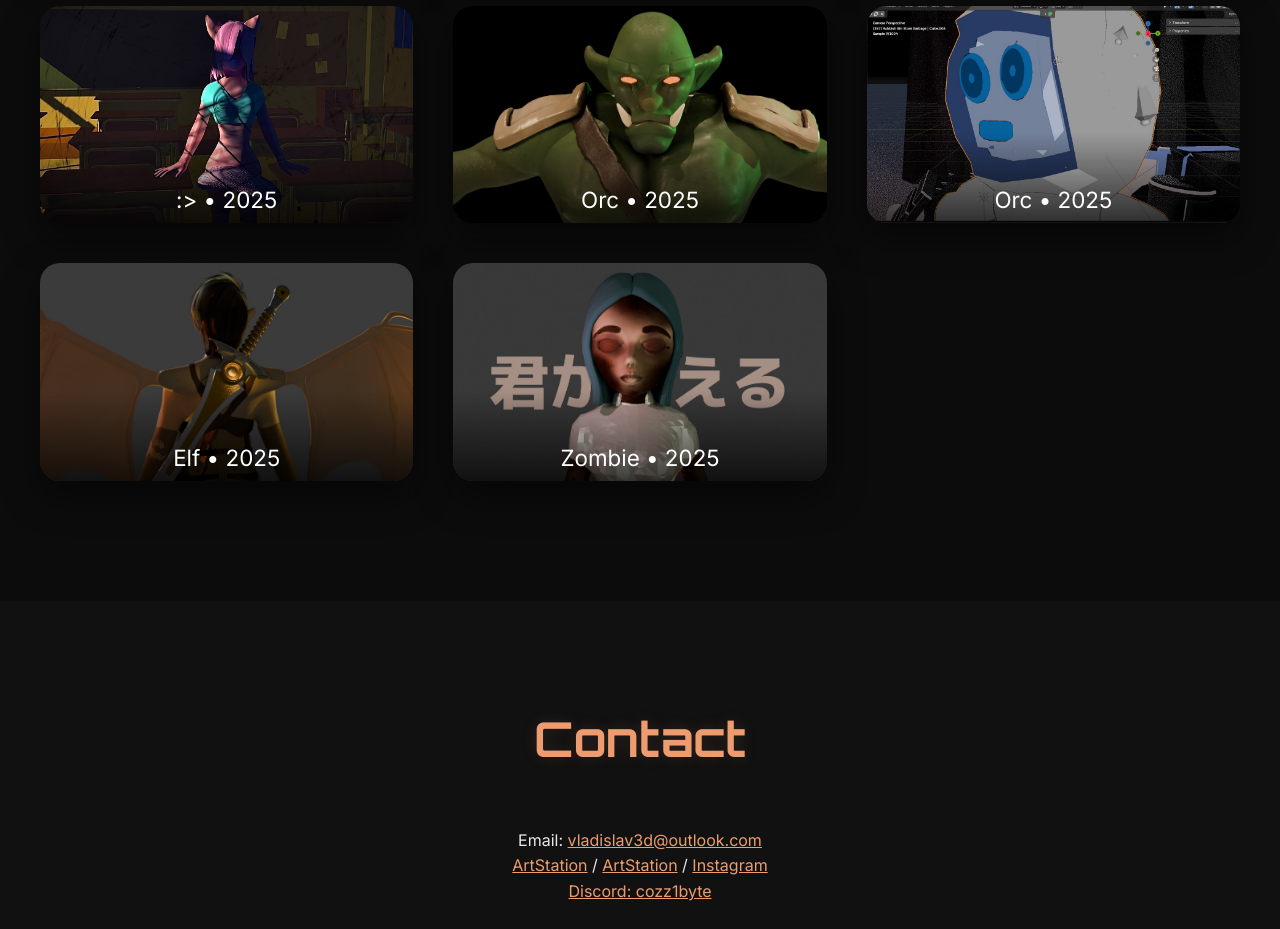
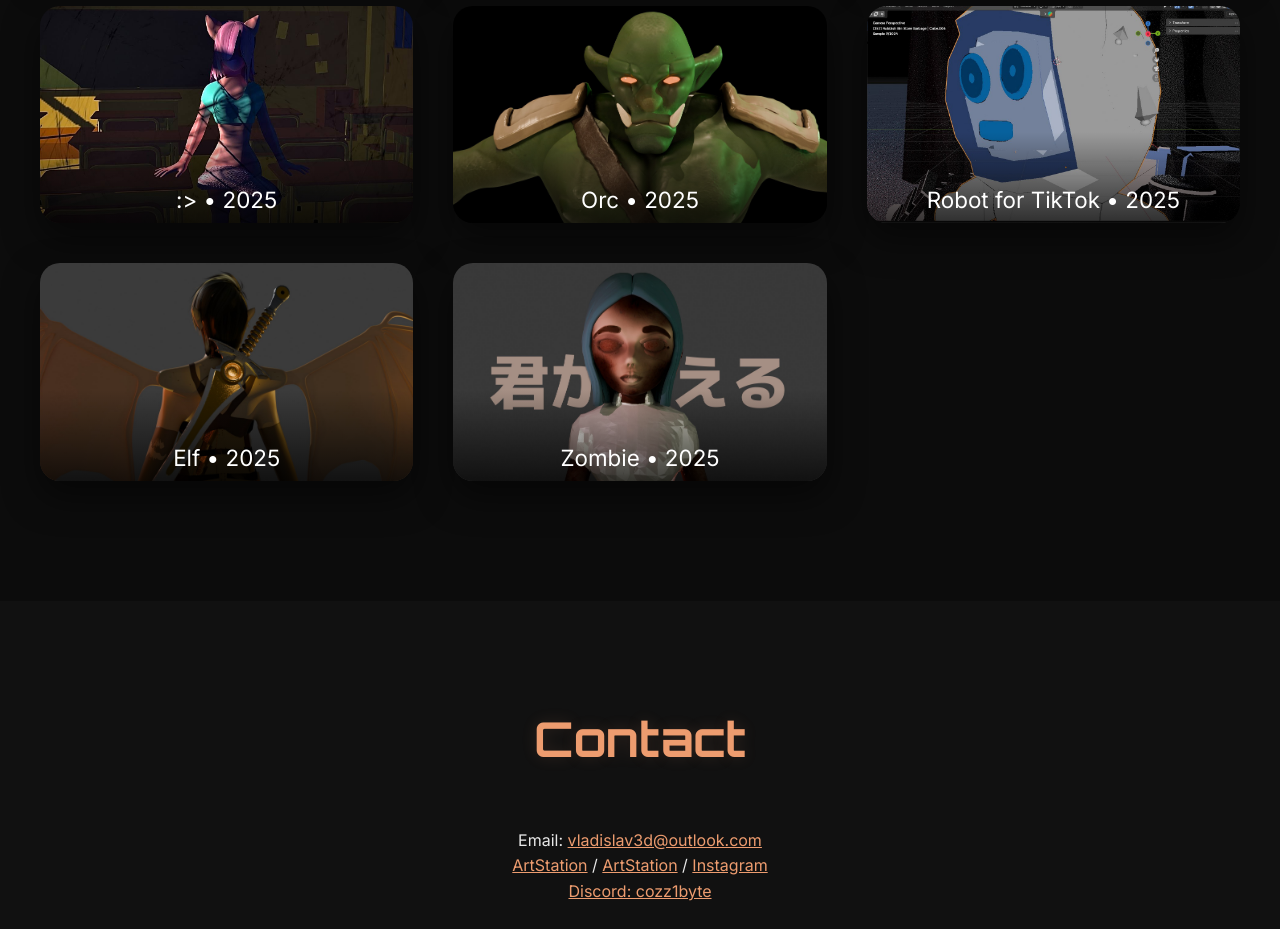
Before and after one commit to VladislavSnoopy/Portfolio-Vladislav, a plain HTML site: page about.html in a window 1280 px wide. Shown: the part 1700-2629 px from the top of the page. Drawn offline with Linux system fonts and the light colour scheme.

Commit message:
Update about.html

```diff
--- a/about.html
+++ b/about.html
@@ -64,7 +64,7 @@
     </div>
     <div class="gallery-item">
       <img src="./img/sweetrobot.jpg" alt="Character">
-      <div class="overlay">Orc • 2025</div>
+      <div class="overlay">Robot for TikTok • 2025</div>
     </div>
     <div class="gallery-item">
       <img src="./img/swordgirl2.jpg" alt="Character">
@@ -90,4 +90,5 @@
 
 <script src="js/lang.js"></script>
 </body>
+
 </html>
```
